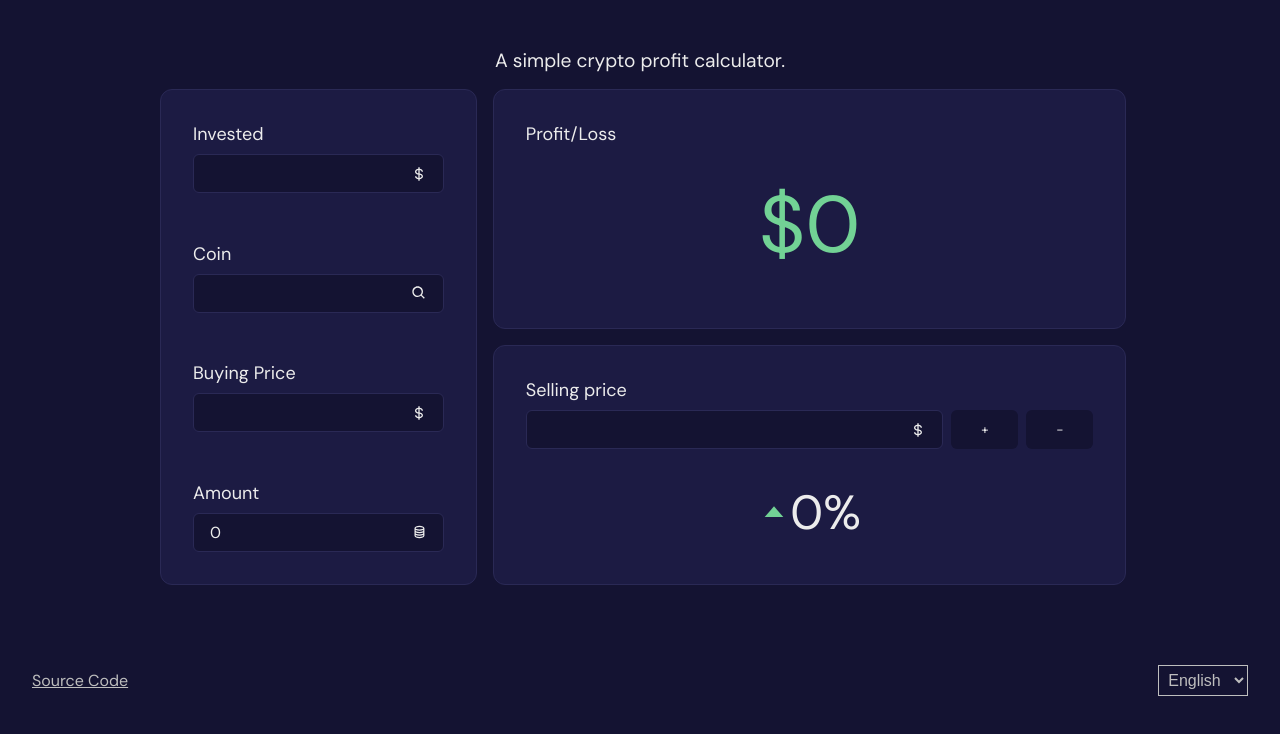
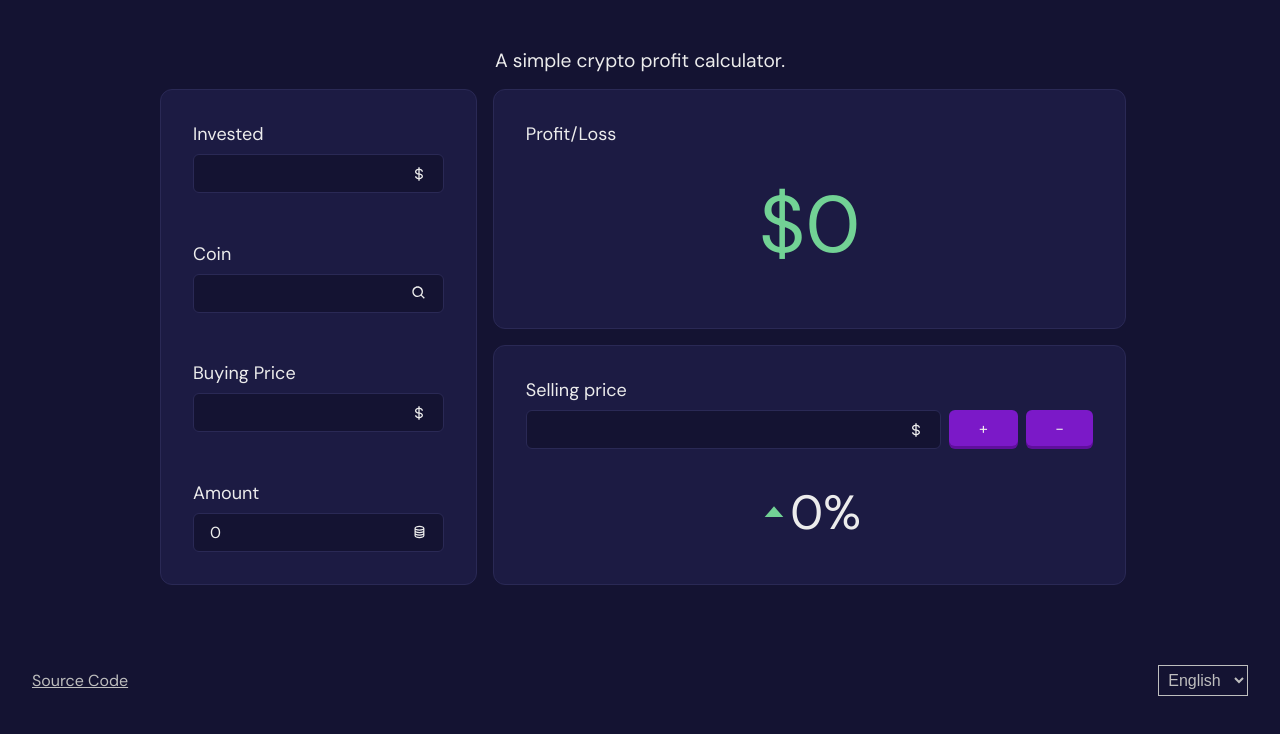
Before and after one commit to elvstejd/crypto-profit-calc, a React (Create React App) app: page / in a window 1280 px wide. Shown: the top 734 px of the page. Built offline with nearby package versions, Linux system fonts and the light colour scheme.

Commit message:
Add new style to buttons

```diff
--- a/src/components/GrowthForm.js
+++ b/src/components/GrowthForm.js
@@ -32,16 +32,20 @@ const ButtonsContainer = styled.div`
 
 const Button = styled.button`
     border-radius: var(--border-radius-sm);
-    background-color: var(--primary-500);
+    background-color: var(--accent-500);
     color: var(--neutral-100);
     border: none;
     cursor: pointer;
     font-family: 'DM Sans', sans-serif;
+    font-size: medium;
     flex-grow: 1;
     padding: 0.5rem;
+    box-shadow: 0 3px 0 var(--accent-600);
+    margin-bottom: 3px;
 
     &:active {
-        transform: translateY(2px);
+        transform: translateY(3px);
+        box-shadow: none;
     }
 
     @media (min-width: 590px) {
```
